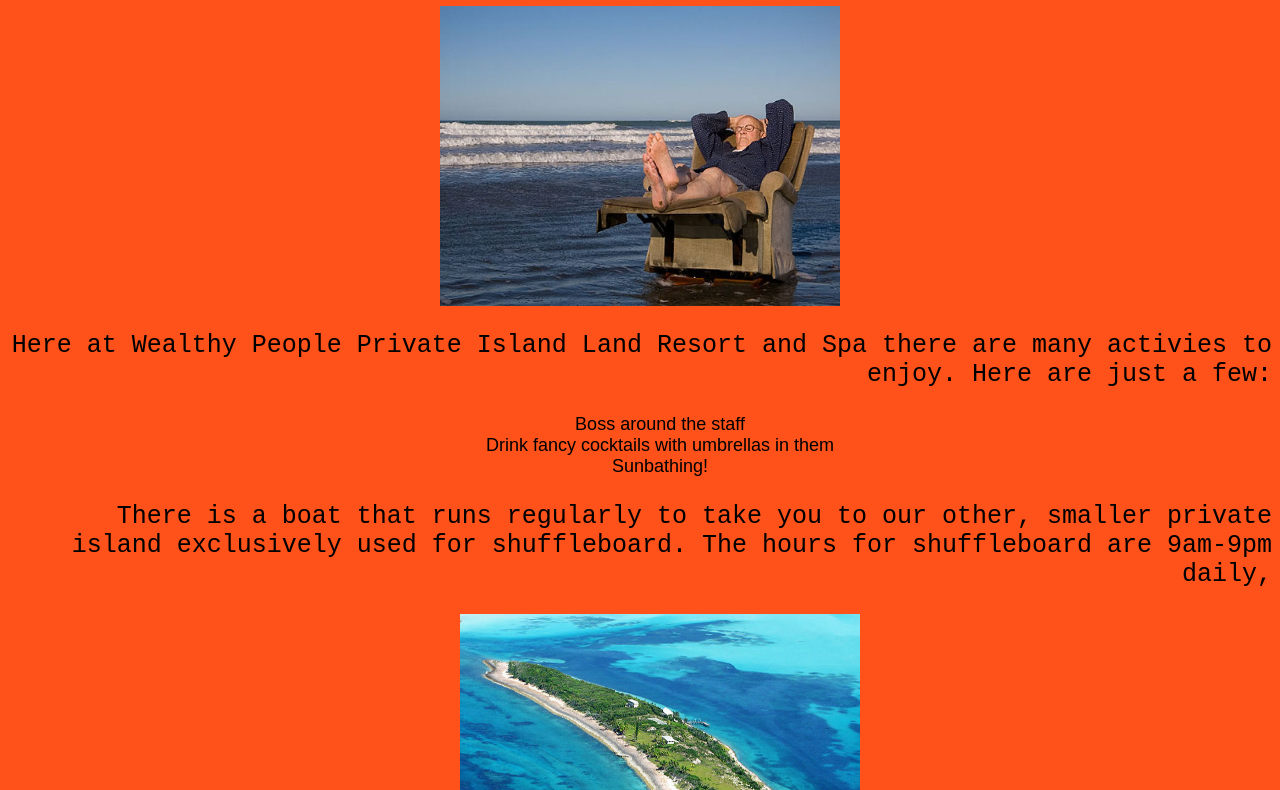
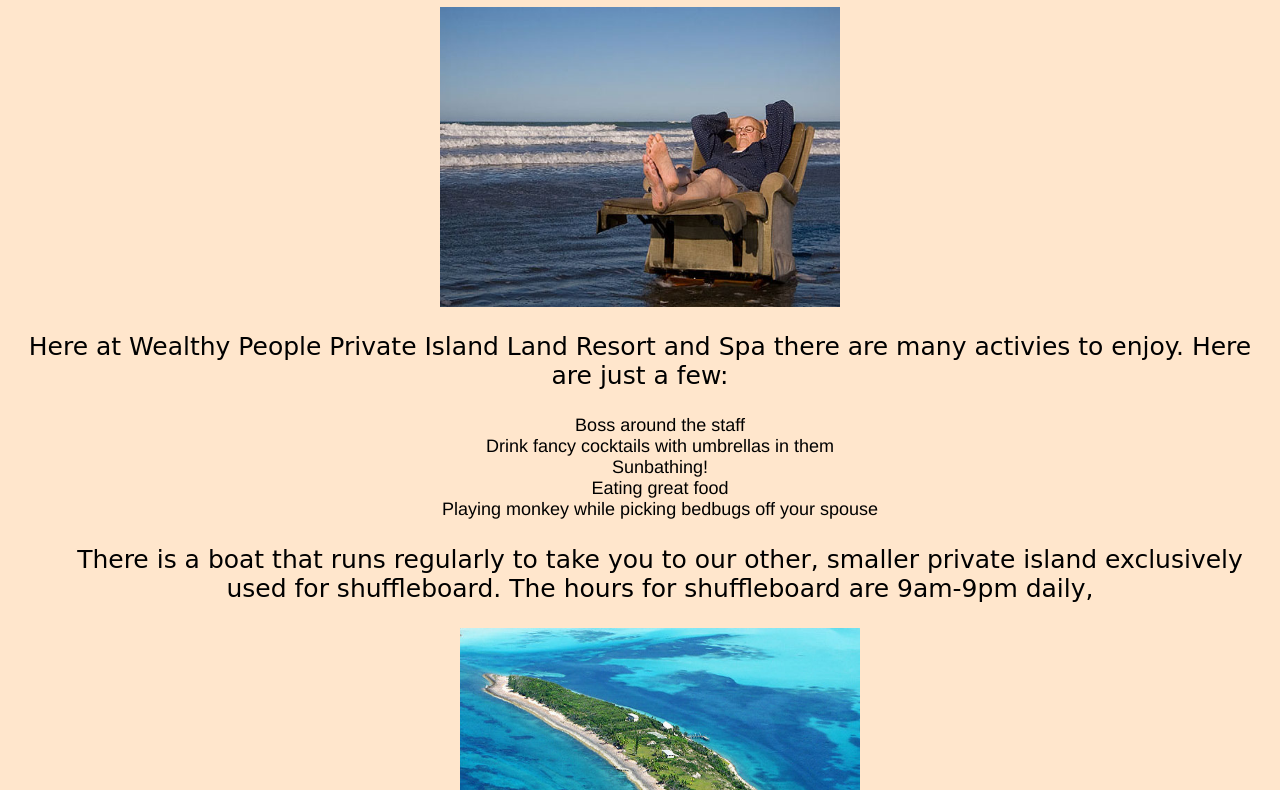
Before and after one commit to gracielundell/private-island-epicodus, a plain HTML site: page activities.html in a window 1280 px wide. Shown: the part 105-895 px from the top of the page. Drawn offline with Linux system fonts and the light colour scheme.

Commit message:
Add some things for merging branches

```diff
--- a/activities.html
+++ b/activities.html
@@ -1,7 +1,7 @@
 <DOCTYPE html/>
 <html>
 <head>
-  <link href="css/alternate.css" rel="stylesheet" type="text/css">
+  <link href="css/styles.css" rel="stylesheet" type="text/css">
   <title>Private Island | Activites</title>
 </head>
 <body>
@@ -19,6 +19,8 @@
     <li>Boss around the staff</li>
     <li>Drink fancy cocktails with umbrellas in them</li>
     <li>Sunbathing!</li>
+    <li>Eating great food</li>
+    <li>Playing monkey while picking bedbugs off your spouse</li>
 
   <p>There is a boat that runs regularly to take you to our other, smaller private island exclusively used for shuffleboard. The hours for shuffleboard are 9am-9pm daily,</p>
 
```
Also changed, not shown: accomodations.html (+3 -1 lines), index.html (+1 -1 lines).
